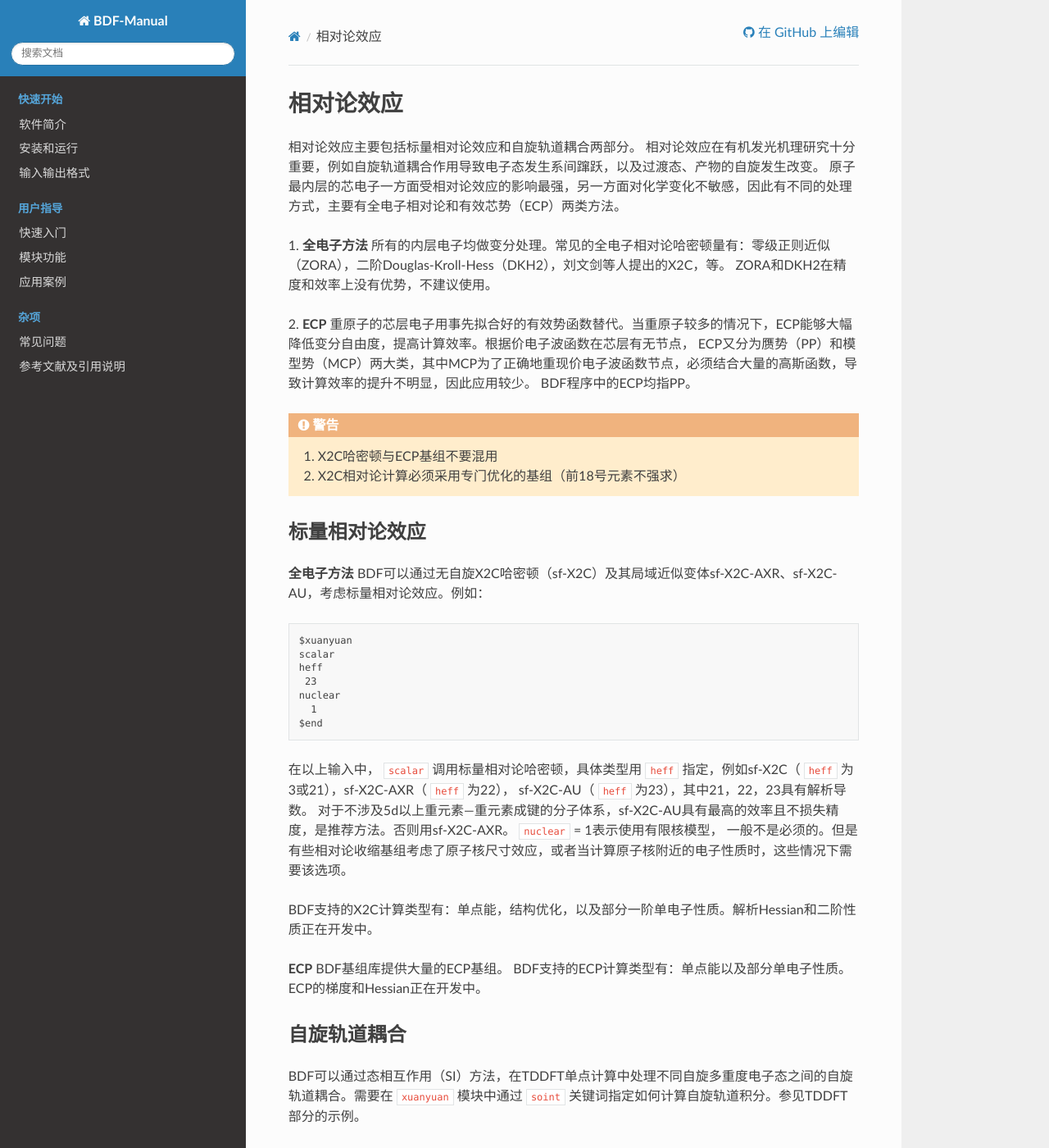
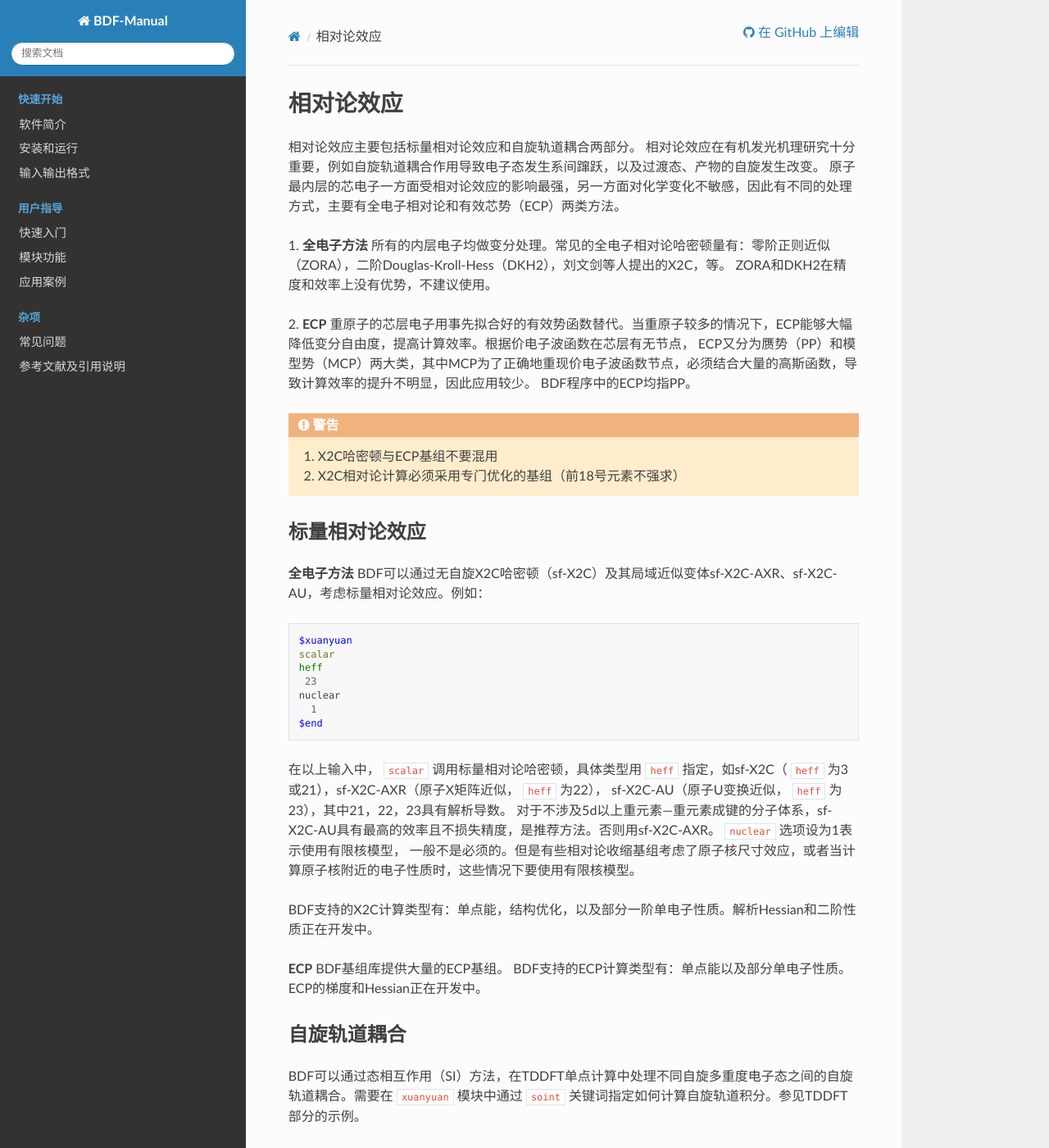
Before and after one commit to BDF-manual-maintenance/BDF-Manual, a Sphinx documentation site: the page built from source/guide/Relativity.rst, in a window 1280 px wide and 1400 px high. Shown: the whole window at 82% size. Built offline with Sphinx 7.4.7 and the Read the Docs theme 2.0.0, drawn with Linux system fonts in a browser that asks for light colours; pages that are not in the unit, such as notebooks, are missing from menus.

```diff
--- a/source/guide/Relativity.rst
+++ b/source/guide/Relativity.rst
@@ -4,7 +4,7 @@
 相对论效应在有机发光机理研究十分重要，例如自旋轨道耦合作用导致电子态发生系间蹿跃，以及过渡态、产物的自旋发生改变。
 原子最内层的芯电子一方面受相对论效应的影响最强，另一方面对化学变化不敏感，因此有不同的处理方式，主要有全电子相对论和有效芯势（ECP）两类方法。
 
-1. **全电子方法** 所有的内层电子均做变分处理。常见的全电子相对论哈密顿量有：零级正则近似（ZORA），二阶Douglas-Kroll-Hess（DKH2），刘文剑等人提出的X2C，等。
+1. **全电子方法** 所有的内层电子均做变分处理。常见的全电子相对论哈密顿量有：零阶正则近似（ZORA），二阶Douglas-Kroll-Hess（DKH2），刘文剑等人提出的X2C，等。
 ZORA和DKH2在精度和效率上没有优势，不建议使用。
 
 2. **ECP** 重原子的芯层电子用事先拟合好的有效势函数替代。当重原子较多的情况下，ECP能够大幅降低变分自由度，提高计算效率。根据价电子波函数在芯层有无节点，
@@ -23,7 +23,7 @@ BDF程序中的ECP均指PP。
 **全电子方法**
 BDF可以通过无自旋X2C哈密顿（sf-X2C）及其局域近似变体sf-X2C-AXR、sf-X2C-AU，考虑标量相对论效应。例如：
 
-.. code-block::
+.. code-block:: bdf
 
   $xuanyuan
   scalar
@@ -33,10 +33,10 @@ BDF可以通过无自旋X2C哈密顿（sf-X2C）及其局域近似变体sf-X2C-A
     1
   $end
 
-在以上输入中， ``scalar`` 调用标量相对论哈密顿，具体类型用 ``heff`` 指定，例如sf-X2C（ ``heff`` 为3或21），sf-X2C-AXR（ ``heff`` 为22），
-sf-X2C-AU（ ``heff`` 为23），其中21，22，23具有解析导数。
-对于不涉及5d以上重元素—重元素成键的分子体系，sf-X2C-AU具有最高的效率且不损失精度，是推荐方法。否则用sf-X2C-AXR。 ``nuclear`` = 1表示使用有限核模型，
-一般不是必须的。但是有些相对论收缩基组考虑了原子核尺寸效应，或者当计算原子核附近的电子性质时，这些情况下需要该选项。
+在以上输入中， ``scalar`` 调用标量相对论哈密顿，具体类型用 ``heff`` 指定，如sf-X2C（ ``heff`` 为3或21），sf-X2C-AXR（原子X矩阵近似， ``heff`` 为22），
+sf-X2C-AU（原子U变换近似， ``heff`` 为23），其中21，22，23具有解析导数。
+对于不涉及5d以上重元素—重元素成键的分子体系，sf-X2C-AU具有最高的效率且不损失精度，是推荐方法。否则用sf-X2C-AXR。 ``nuclear`` 选项设为1表示使用有限核模型，
+一般不是必须的。但是有些相对论收缩基组考虑了原子核尺寸效应，或者当计算原子核附近的电子性质时，这些情况下要使用有限核模型。
 
 BDF支持的X2C计算类型有：单点能，结构优化，以及部分一阶单电子性质。解析Hessian和二阶性质正在开发中。
 
```
Also changed, not shown: source/guide/Analysis.rst (+17 -7 lines).
